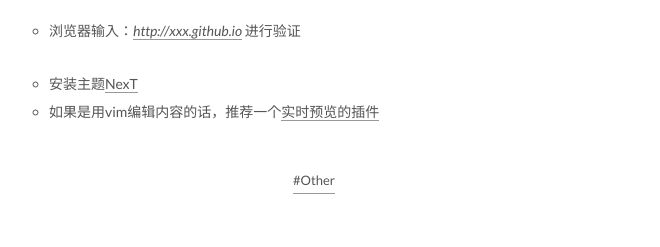
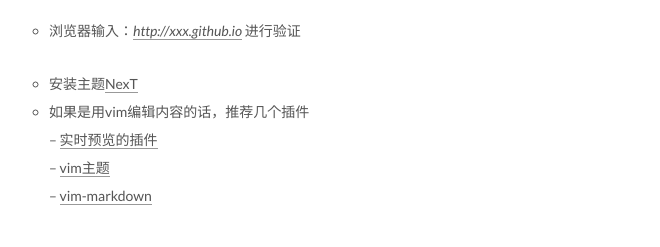
Before and after one commit to beyondbright/beyondbright.github.io, a plain HTML site: page 2016/06/11/hello-world/index.html in a window 1280 px wide. Shown: the part 2648-2895 px from the top of the page, without its empty margins (451-1111 px from the left). Drawn offline with Linux system fonts and the light colour scheme; a script that the page names is missing.

Commit message:
Site updated: 2016-06-25 00:22:48

```diff
--- a/2016/06/11/hello-world/index.html
+++ b/2016/06/11/hello-world/index.html
@@ -112,7 +112,7 @@ Github
 用SS">
 <meta property="og:image" content="http://o8nhgt9v5.bkt.clouddn.com/create%20a%20new%20repository.png">
 <meta property="og:image" content="http://o8nhgt9v5.bkt.clouddn.com/ssh.png">
-<meta property="og:updated_time" content="2016-06-23T18:26:48.000Z">
+<meta property="og:updated_time" content="2016-06-24T16:22:18.000Z">
 <meta name="twitter:card" content="summary">
 <meta name="twitter:title" content="Hexo + Github 搭建博客">
 <meta name="twitter:description" content="本文涉及知识点：HexoGithub本文作者使用的系统是 Ubuntu 16.04
@@ -409,7 +409,7 @@ Github
 <li><p>浏览器输入：<em><a href="http://xxx.github.io" target="_blank" rel="external">http://xxx.github.io</a></em> 进行验证</p>
 </li>
 <li>安装主题<a href="http://theme-next.iissnan.com/" target="_blank" rel="external">NexT</a></li>
-<li>如果是用vim编辑内容的话，推荐一个<a href="https://github.com/suan/vim-instant-markdown" target="_blank" rel="external">实时预览的插件</a></li>
+<li>如果是用vim编辑内容的话，推荐几个插件<br>– <a href="https://github.com/suan/vim-instant-markdown" target="_blank" rel="external">实时预览的插件</a><br>– <a href="https://github.com/altercation/vim-colors-solarized" target="_blank" rel="external">vim主题</a><br>– <a href="https://github.com/plasticboy/vim-markdown" target="_blank" rel="external">vim-markdown</a></li>
 </ul>
 
 
```
Also changed, not shown: index.html (+1 -1 lines).
